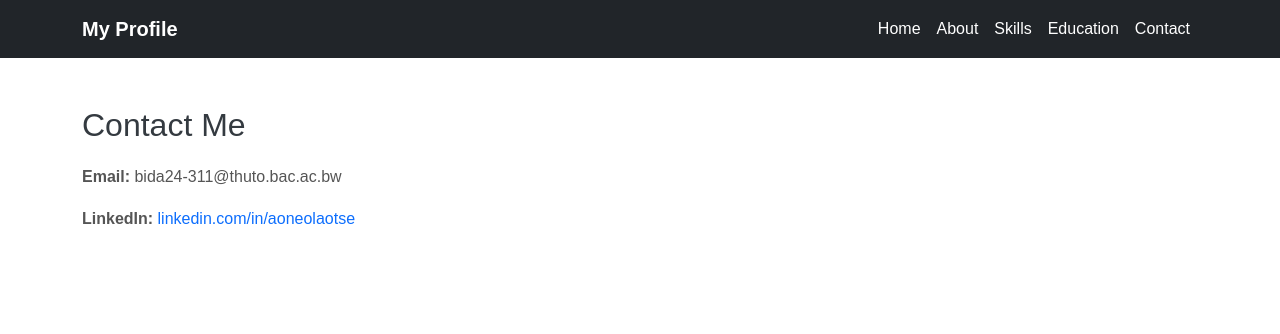
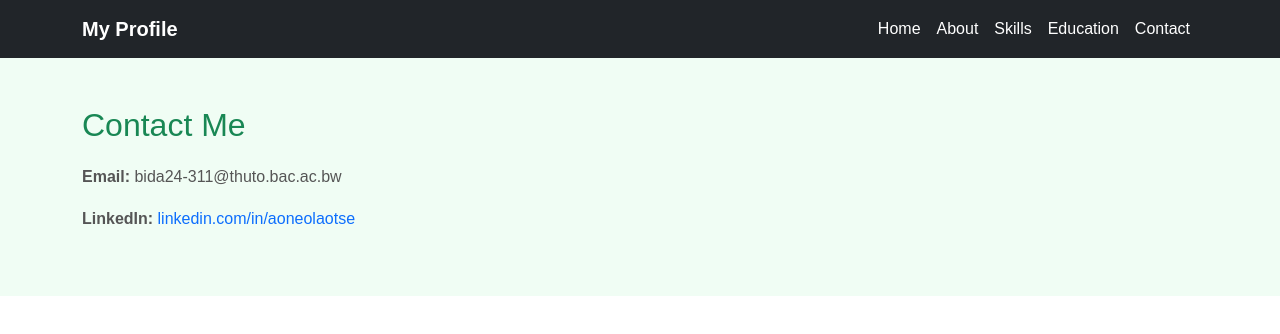
Before and after one commit to bida24-311/personal-profile-.-2, a plain HTML site: page contact.html in a window 1280 px wide. Drawn offline with nearby package versions, Linux system fonts and the light colour scheme.

Commit message:
Update contact.html

```diff
--- a/contact.html
+++ b/contact.html
@@ -23,10 +23,14 @@
   </div>
 </nav>
 
-<section class="container py-5">
-  <h2>Contact Me</h2>
-  <p><strong>Email:</strong> bida24-311@thuto.bac.ac.bw</p>
-  <p><strong>LinkedIn:</strong> <a href="https://linkedin.com/in/aoneolaotse" target="_blank">linkedin.com/in/aoneolaotse</a></p>
+<section class="contact-section py-5">
+  <div class="container">
+    <h2>Contact Me</h2>
+    <p><strong>Email:</strong> bida24-311@thuto.bac.ac.bw</p>
+    <p><strong>LinkedIn:</strong> <a href="https://linkedin.com/in/aoneolaotse" target="_blank">linkedin.com/in/aoneolaotse</a></p>
+  </div>
 </section>
+
+<script src="https://cdn.jsdelivr.net/npm/bootstrap@5.3.0/dist/js/bootstrap.bundle.min.js"></script>
 </body>
 </html>
```
